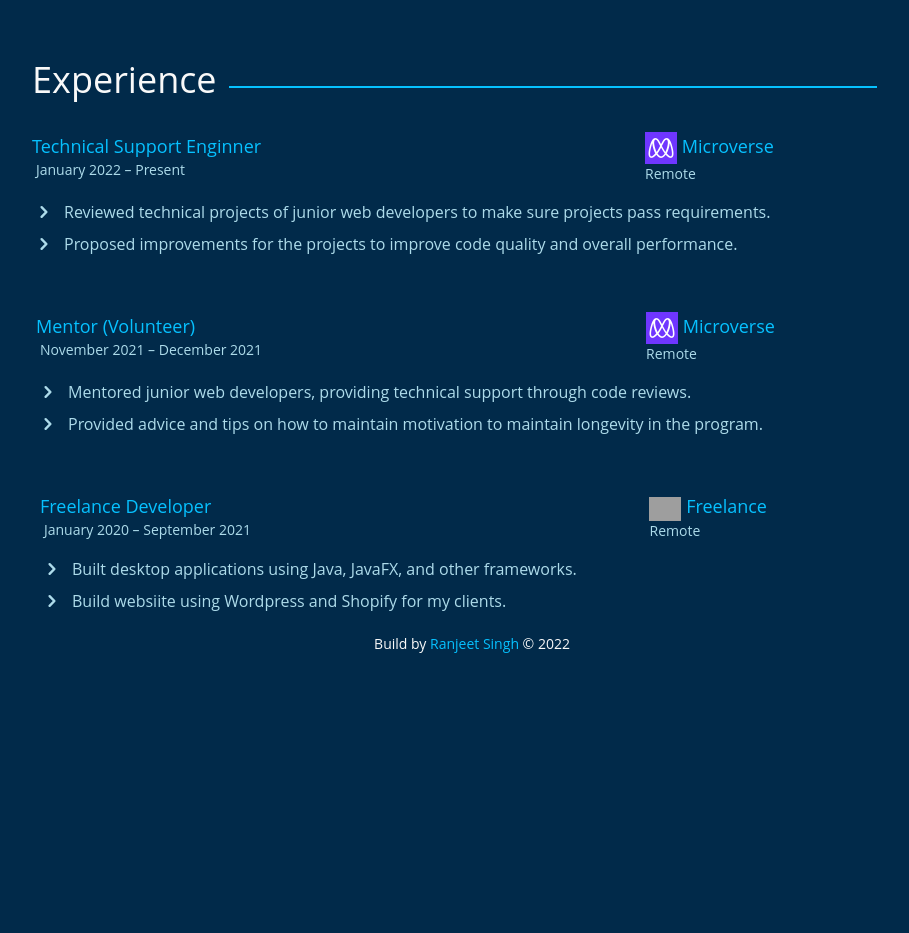
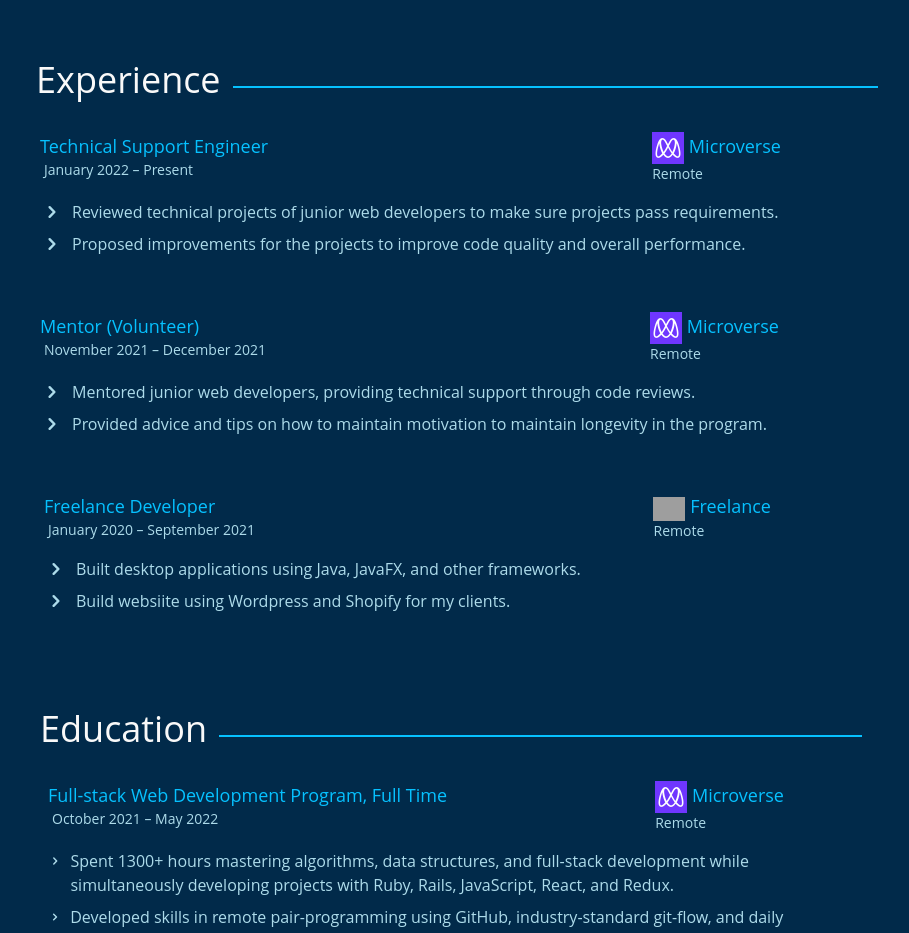
Before and after one commit to thecodechaser/portfolio-frontend, a React (Create React App) app: page /about in a window 1280 px wide. Shown: the part 860-1793 px from the top of the page, without its empty margins (168-1077 px from the left). Before the commit the page ends 1534 px from the top, so only its background shows below. Built offline with nearby package versions, Linux system fonts and the light colour scheme; grey boxes are pictures that could not be loaded.

Commit message:
Add education

```diff
--- a/src/components/About/Education.js
+++ b/src/components/About/Education.js
@@ -1,6 +1,46 @@
+import microverseLogo from '../../assets/microverse_logo.png';
+import { ChevronRightIcon } from '@heroicons/react/solid';
+
 const Education = () => {
   return (
-    <p>Hello</p>
+    <div className="mt-14 md:mt-24 md:ml-2">
+    <div className="flex gap-3 ml-8 md:ml-0">
+      <h2 className="text-2xl md:text-4xl">Education</h2>
+      <div className="border-b-2 w-3/5 mb-3 border-secondaryColor hr-about" />
+    </div>
+
+    <div className="mt-8 md:ml-2">
+      <div className="flex mt-4 text-lg text-secondaryColor ml-5 gap-5 md:gap-52 md:ml-0">
+        <h3>
+        Full-stack Web Development Program, Full Time
+          <span className="block text-sm ml-1 text-skyColor">October 2021 – May 2022</span>
+        </h3>
+        <p>
+          <img src={microverseLogo} alt="microverse-logo" className="inline w-8" />
+          {' '}
+          Microverse
+          <span className="block text-sm text-skyColor">Remote</span>
+        </p>
+      </div>
+      <ul className="ml-4 md:ml-0">
+        <li className="flex text-base gap-2 text-skyColor mt-4 md:w-9/12">
+          <ChevronRightIcon className="h-6" />
+          <p>
+          Spent 1300+ hours mastering algorithms, data structures, and full-stack development while
+          simultaneously developing projects with Ruby, Rails, JavaScript, React, and Redux.
+          </p>
+        </li>
+        <li className="flex text-base gap-2 text-skyColor mt-2 md:w-9/12">
+          <ChevronRightIcon className="h-6" />
+          <p>
+          Developed skills in remote pair-programming using GitHub, industry-standard git-flow, and daily
+          standups to communicate and collaborate with international remote developers.
+          </p>
+        </li>
+      </ul>
+    </div>
+
+    </div>
   )
 }
 
--- a/src/components/About/Experience.js
+++ b/src/components/About/Experience.js
@@ -3,16 +3,16 @@ import microverseLogo from '../../assets/microverse_logo.png';
 import freelanceLogo from '../../assets/freelance-logo.jpg';
 
 const Experience = () => (
-  <div className="mt-14 md:mt-24">
+  <div className="mt-14 md:mt-24 md:ml-1">
     <div className="flex gap-3 ml-5 md:ml-0">
       <h2 className="text-2xl md:text-4xl">Experience</h2>
       <div className="border-b-2 w-3/5 mb-3 border-secondaryColor hr-about" />
     </div>
 
-    <div className="mt-8">
+    <div className="mt-8 md:ml-1">
       <div className="flex mt-4 text-lg text-secondaryColor ml-5 gap-16 md:gap-96 md:ml-0">
         <h3>
-          Technical Support Enginner
+          Technical Support Engineer
           <span className="block text-sm ml-1 text-skyColor">January 2022 – Present</span>
         </h3>
         <p>
--- a/src/pages/About.js
+++ b/src/pages/About.js
@@ -1,5 +1,6 @@
 import AboutMe from '../components/About/AboutMe';
 import Experience from '../components/About/Experience';
+import Education from '../components/About/Education';
 
 const About = () => (
   <div className="mt-40">
@@ -7,6 +8,8 @@ const About = () => (
     <AboutMe />
     {/* experience-section */}
     <Experience />
+    {/* education-section */}
+    <Education />
   </div>
 );
 
```
